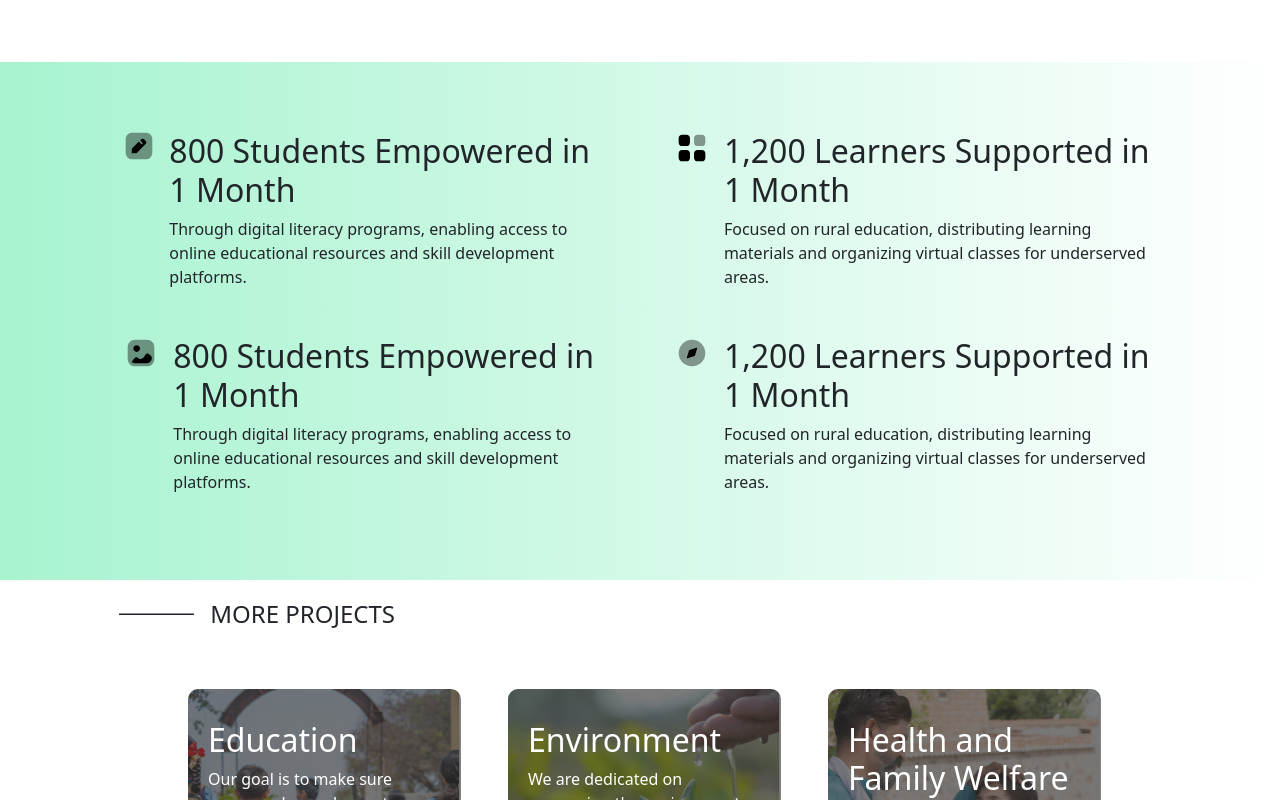
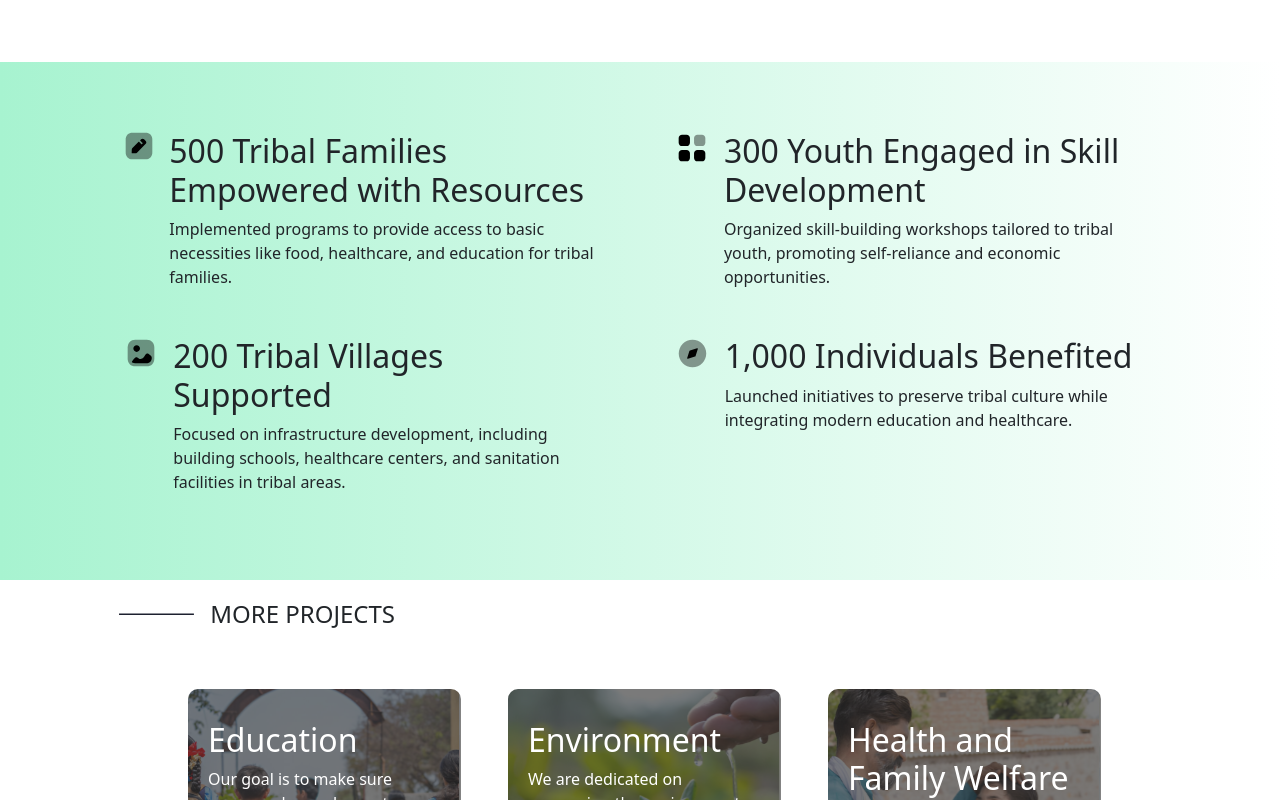
Before and after one commit to Yaswanthram-396/Darpan-NGO, a React (Create React App) app: page /TribalCommunities in a window 1280 px wide. Shown: the part 1220-2020 px from the top of the page. Built offline with nearby package versions, Linux system fonts and the light colour scheme.

Commit message:
added logo in nav

```diff
--- a/src/component/Environment/index.js
+++ b/src/component/Environment/index.js
@@ -172,7 +172,7 @@ function Environment() {
             paragraph1={
               "Raising awareness on water conservation techniques and reducing carbon footprints through energy-saving measures."
             }
-            image={"Edit Square.svg"}
+            image={"bootomLeft.svg"}
             image1={"bootomRight.svg"}
           />
         </div>
--- a/src/component/Footer/footer.js
+++ b/src/component/Footer/footer.js
@@ -3,7 +3,7 @@ function Card1() {
   return (
     <div className="card1">
       {/* <h1 className="h1">Darpan</h1> */}
-      <img src="Frame 532 (1).svg" alt="reload" className="logoFooter" />
+      <img src="white jrsss.svg" alt="reload" className="logoFooter" />
       <h2 className="h2">Get Connected</h2>
       <p className="p1">
         Join the conversation on social, and stay connected with our latest
--- a/src/component/Health&familypage/index.js
+++ b/src/component/Health&familypage/index.js
@@ -247,7 +247,7 @@ function HealthAndfamily() {
         >
           <div className="impactOnOtherCards">
             <ImpactOfHandF
-              heading={" 800 Students Empowered in 1 Month"}
+              heading={"800 Students Empowered in 1 Month"}
               heading1={"1,200 Learners Supported in 1 Month"}
               paragraph={
                 "Through digital literacy programs, enabling access to online educational resources and skill development platforms."
@@ -261,13 +261,13 @@ function HealthAndfamily() {
           </div>
           <div className="impactOnOtherCards">
             <ImpactOfHandF
-              heading={" 800 Students Empowered in 1 Month"}
-              heading1={"1,200 Learners Supported in 1 Month"}
+              heading={"500 Women Empowered through Skill Training"}
+              heading1={"300 Youth Guided into Employment"}
               paragraph={
-                "Through digital literacy programs, enabling access to online educational resources and skill development platforms."
+                "Focused on women's empowerment by providing skill-based training programs, fostering independence and economic growth."
               }
               paragraph1={
-                "Focused on rural education, distributing learning materials and organizing virtual classes for underserved areas."
+                "Conducted career counseling and job placement drives to connect unemployed youth with potential opportunities."
               }
               image={"bootomLeft.svg"}
               image1={"bootomRight.svg"}
--- a/src/component/TribalCommunities/index.js
+++ b/src/component/TribalCommunities/index.js
@@ -136,13 +136,13 @@ function TribalPage() {
       >
         <div className="impactOnOtherCards">
           <ImpactOfHandF
-            heading={" 800 Students Empowered in 1 Month"}
-            heading1={"1,200 Learners Supported in 1 Month"}
+            heading={"500 Tribal Families Empowered with Resources"}
+            heading1={"300 Youth Engaged in Skill Development"}
             paragraph={
-              "Through digital literacy programs, enabling access to online educational resources and skill development platforms."
+              "Implemented programs to provide access to basic necessities like food, healthcare, and education for tribal families."
             }
             paragraph1={
-              "Focused on rural education, distributing learning materials and organizing virtual classes for underserved areas."
+              "Organized skill-building workshops tailored to tribal youth, promoting self-reliance and economic opportunities."
             }
             image={"Edit Square.svg"}
             image1={"topRight.svg"}
@@ -150,13 +150,13 @@ function TribalPage() {
         </div>
         <div className="impactOnOtherCards">
           <ImpactOfHandF
-            heading={" 800 Students Empowered in 1 Month"}
-            heading1={"1,200 Learners Supported in 1 Month"}
+            heading={"200 Tribal Villages Supported"}
+            heading1={"1,000 Individuals Benefited"}
             paragraph={
-              "Through digital literacy programs, enabling access to online educational resources and skill development platforms."
+              "Focused on infrastructure development, including building schools, healthcare centers, and sanitation facilities in tribal areas."
             }
             paragraph1={
-              "Focused on rural education, distributing learning materials and organizing virtual classes for underserved areas."
+              "Launched initiatives to preserve tribal culture while integrating modern education and healthcare."
             }
             image={"bootomLeft.svg"}
             image1={"bootomRight.svg"}
```
Also changed, not shown: public/index.html (+5 -5 lines), public/Darpan logo edit (1).svg, public/white jrsss.svg (added).
